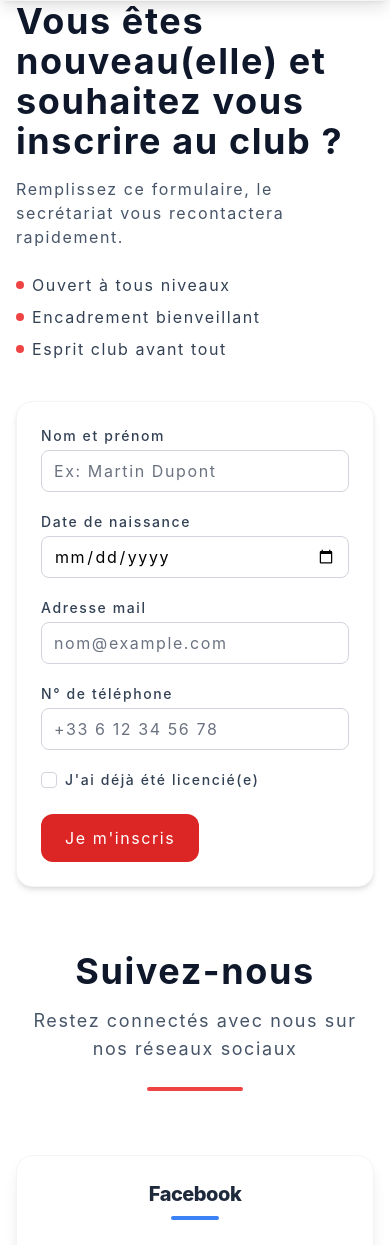
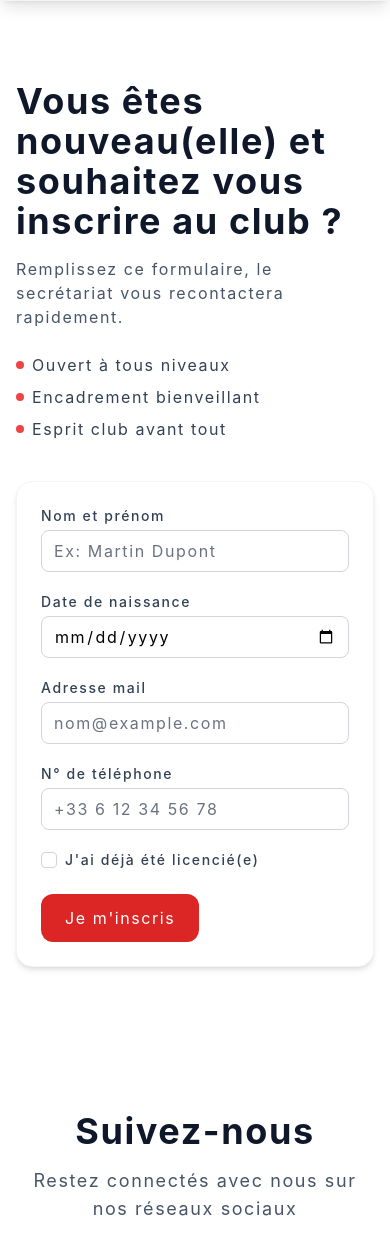
Before and after one commit to MatheisDsn/alloeubc_website, a Django app: page / in a window 390 px wide. Shown: the part 80-1325 px from the top of the page. Run offline with Django 4.2, Linux system fonts and the light colour scheme; data comes from the database, SQL or seed files in the repository; data that the repository does not hold is empty; parts of the project's set-up code (start-up, migrations or seed data) failed here and were passed over; some libraries are stand-ins or nearby versions; some web fonts are replaced; grey boxes are pictures that could not be loaded.

Commit message:
Fix duplicate class attribute in accueil.html

```diff
--- a/alloeu_bc/mysite/index/templates/index/accueil.html
+++ b/alloeu_bc/mysite/index/templates/index/accueil.html
@@ -307,7 +307,7 @@ Découvrez l'Alloeu Basket Club : actualités, calendriers de matchs, équipes e
 </style>
 
 <!-- Section Inscription (début de page) -->
-<section class="bg-white py-14 lg:py-20">
+<section class="bg-white py-14 py-20">
   <div class="container mx-auto px-4">
     <div class="grid grid-cols-1 lg:grid-cols-2 gap-10 items-center">
       <div>
```
